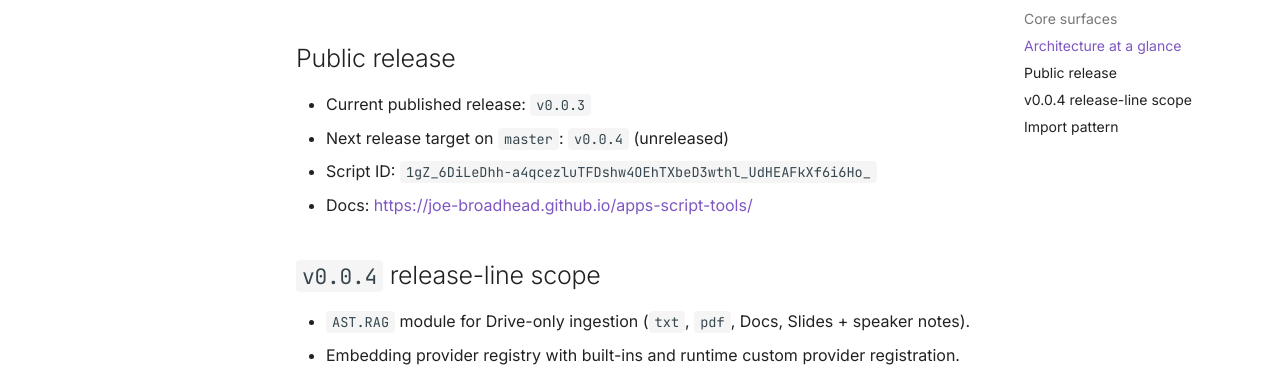
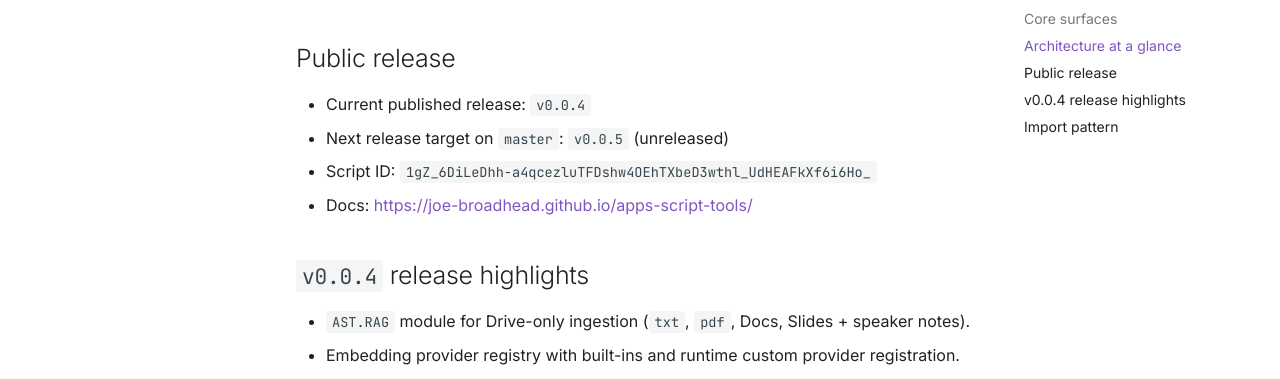
Before and after one commit to joe-broadhead/apps-script-tools, an MkDocs documentation site: the page built from docs/index.md, in a window 1280 px wide and 900 px high, scrolled down 2074 px. Shown: the part 164-543 px from the top of the window. Built offline with MkDocs 1.6.1 and Material for MkDocs 9.7.7, drawn with Linux system fonts in a browser that asks for light colours; comment, search, counter and statistics services are not loaded.

Commit message:
release: mark v0.0.4 published and roll docs to v0.0.5 line

```diff
--- a/docs/index.md
+++ b/docs/index.md
@@ -61,12 +61,12 @@ flowchart LR
 
 ## Public release
 
-- Current published release: `v0.0.3`
-- Next release target on `master`: `v0.0.4` (unreleased)
+- Current published release: `v0.0.4`
+- Next release target on `master`: `v0.0.5` (unreleased)
 - Script ID: `1gZ_6DiLeDhh-a4qcezluTFDshw4OEhTXbeD3wthl_UdHEAFkXf6i6Ho_`
 - Docs: <https://joe-broadhead.github.io/apps-script-tools/>
 
-## `v0.0.4` release-line scope
+## `v0.0.4` release highlights
 
 - `AST.RAG` module for Drive-only ingestion (`txt`, `pdf`, Docs, Slides + speaker notes).
 - Embedding provider registry with built-ins and runtime custom provider registration.
```
Also changed, not shown: CHANGELOG.md (+8 -2 lines), README.md (+3 -3 lines), RELEASE.md (+5 -5 lines), SECURITY.md (+2 -2 lines), docs/development/release.md (+4 -4 lines).
